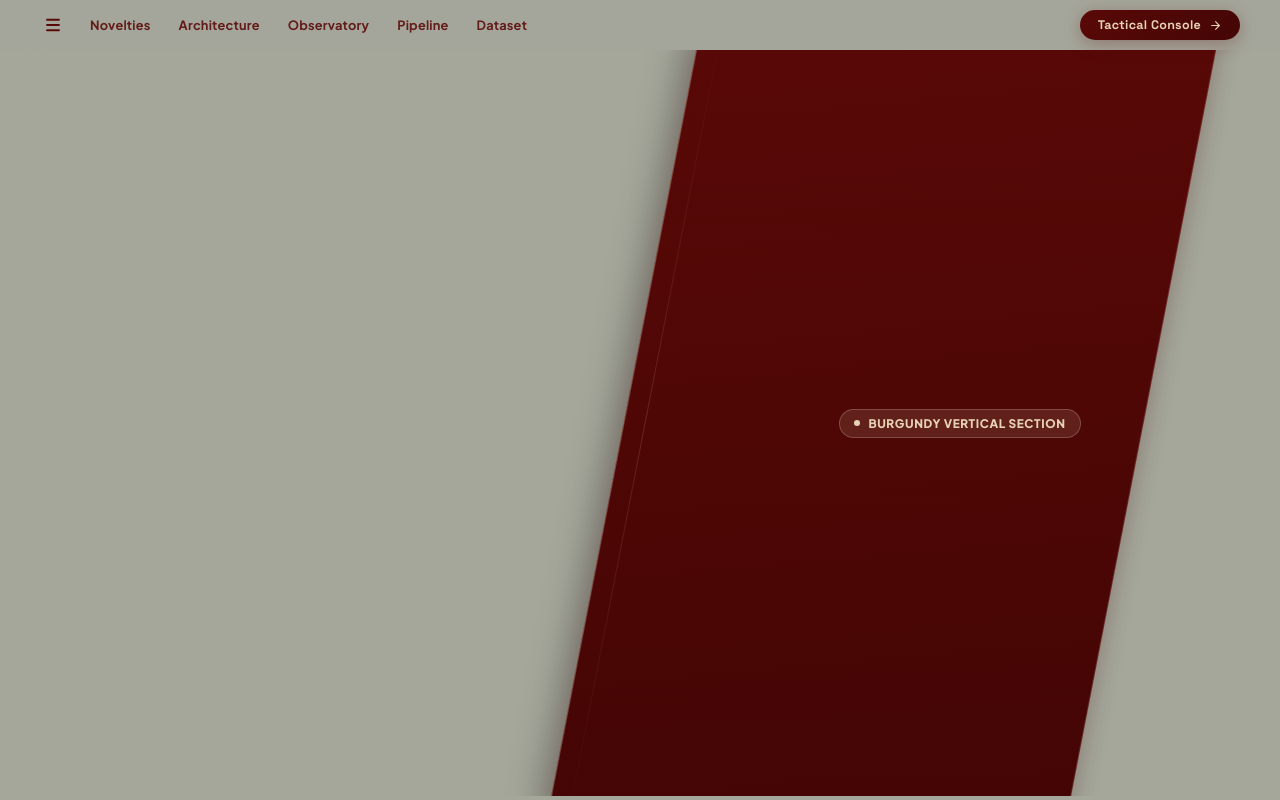
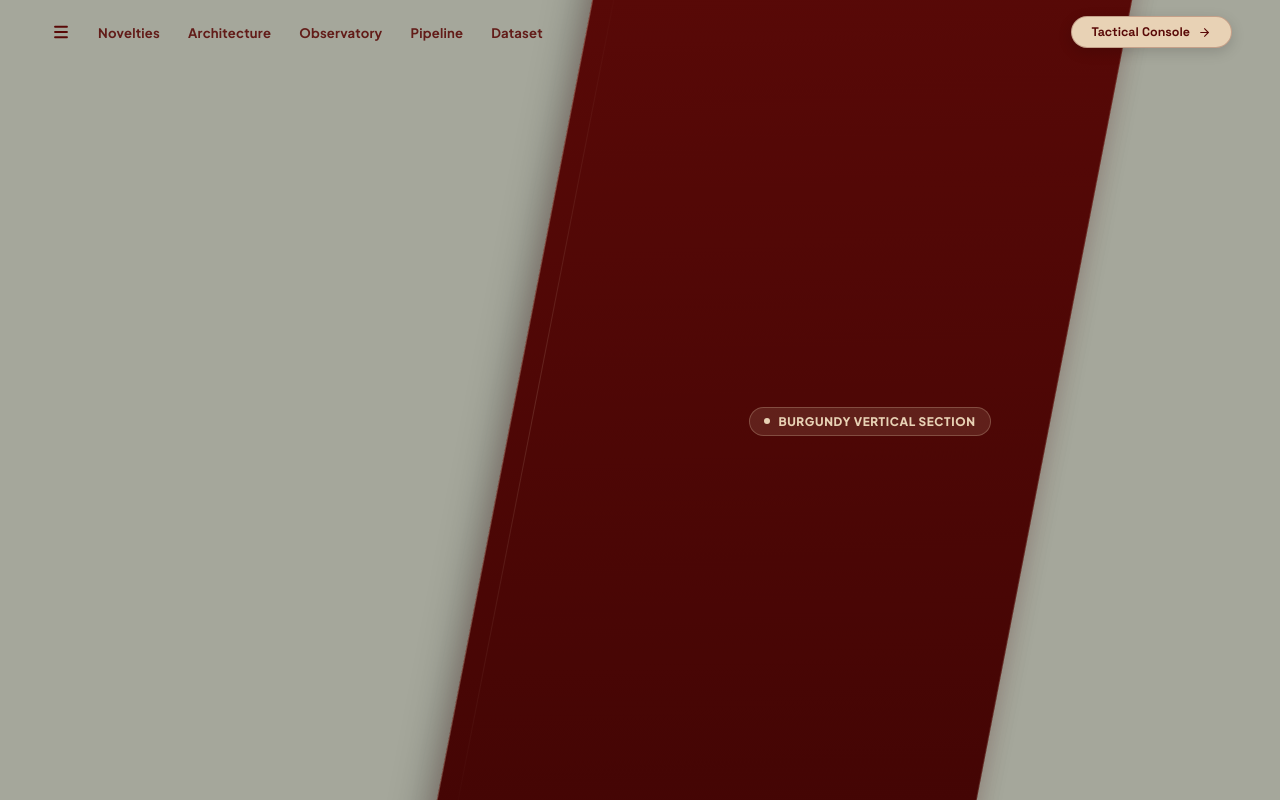
Before and after one commit to SachinYadav2446/Pitch-Lab, a React app in the folder frontend/: page / in a window 1280 px wide. Built offline with nearby package versions, Linux system fonts and the light colour scheme; the HTML template or start-up script is replaced by a standard one.

Commit message:
feat(layout): shift leaned burgundy slab left and extend full-bleed through navbar

```diff
--- a/frontend/src/components/Hero.jsx
+++ b/frontend/src/components/Hero.jsx
@@ -5,8 +5,8 @@ export default function Hero({ onLaunchStudio }) {
     <section style={{
       position: 'relative',
       width: '100%',
-      minHeight: 'calc(100vh - 54px)', // Spans top to bottom directly under navbar
-      height: 'calc(100vh - 54px)',
+      minHeight: '100vh',
+      height: '100vh',
       display: 'flex',
       alignItems: 'stretch',
       overflow: 'hidden',
@@ -24,32 +24,36 @@ export default function Hero({ onLaunchStudio }) {
         justifyContent: 'space-between',
         height: '100%'
       }}>
-        {/* Left Side Space (Reserved for the remaining 2 parts) */}
+        {/* Left Side Space (Reserved for Part 1 & Part 2) */}
         <div style={{
           flex: 1,
           zIndex: 10,
-          padding: '48px',
+          padding: '90px 48px 48px',
           display: 'flex',
           flexDirection: 'column',
           justifyContent: 'center'
         }}>
-          {/* Space reserved for Part 1 & Part 2 */}
+          {/* Content reserved for remaining sections */}
         </div>
 
-        {/* Leaned Deep Burgundy Vertical Section (Spans Top to Bottom, angled) */}
+        {/* Leaned Deep Burgundy Vertical Section
+            - Extends from Top of Screen (including Navbar) to Bottom
+            - Shifted more to the left
+            - Generous 540px width
+        */}
         <div style={{
           position: 'relative',
-          width: '520px',
-          minWidth: '460px',
+          width: '540px',
+          minWidth: '480px',
           height: '100%',
-          marginRight: '60px', // Leaning towards the right side of screen
+          marginRight: '140px', // Shifted a bit in left as requested
           zIndex: 5
         }}>
-          {/* Angled Deep Burgundy Slab (#590907) */}
+          {/* Angled Deep Burgundy Slab (#590907) Slicing from Top to Bottom */}
           <div style={{
             position: 'absolute',
-            top: '-20px',
-            bottom: '-20px',
+            top: '-40px', // Goes all the way through the navbar to the very top edge
+            bottom: '-40px', // Extends all the way to the very bottom edge
             left: 0,
             right: 0,
             background: 'linear-gradient(175deg, #590907 0%, #430504 100%)',
@@ -79,10 +83,9 @@ export default function Hero({ onLaunchStudio }) {
             flexDirection: 'column',
             justifyContent: 'center',
             alignItems: 'center',
-            padding: '48px 36px',
+            padding: '90px 36px 48px',
             color: 'var(--cream-beige)'
           }}>
-            {/* Content area ready for Part 3 */}
             <div style={{
               display: 'flex',
               alignItems: 'center',
--- a/frontend/src/components/Navbar.jsx
+++ b/frontend/src/components/Navbar.jsx
@@ -12,16 +12,19 @@ export default function Navbar({ onLaunchStudio }) {
 
   return (
     <nav className="glass-nav" style={{
-      position: 'sticky',
+      position: 'absolute',
       top: 0,
-      zIndex: 1000,
-      padding: '10px 40px',
+      left: 0,
+      right: 0,
+      zIndex: 100,
+      padding: '16px 48px',
       display: 'flex',
       alignItems: 'center',
       justifyContent: 'space-between',
       border: 'none',
       borderBottom: 'none',
-      boxShadow: 'none'
+      boxShadow: 'none',
+      background: 'transparent'
     }}>
       {/* Left-Centered Navigation Group */}
       <div style={{
@@ -29,7 +32,7 @@ export default function Navbar({ onLaunchStudio }) {
         alignItems: 'center',
         gap: '24px'
       }}>
-        {/* Three Lines Menu Icon (Click disabled for now) */}
+        {/* Three Lines Menu Icon */}
         <div
           style={{
             background: 'transparent',
@@ -59,7 +62,7 @@ export default function Navbar({ onLaunchStudio }) {
               style={{
                 textDecoration: 'none',
                 color: 'var(--burgundy-deep)',
-                fontSize: '0.80rem',
+                fontSize: '0.82rem',
                 fontWeight: 700,
                 letterSpacing: '0.2px',
                 opacity: 0.88,
@@ -80,23 +83,41 @@ export default function Navbar({ onLaunchStudio }) {
         </div>
       </div>
 
-      {/* Right Action: Compact CTA Button */}
+      {/* Right Action: Warm Cream Beige Button for High Contrast on Burgundy Slab */}
       <div style={{
         display: 'flex',
-        alignItems: 'center'
+        alignItems: 'center',
+        zIndex: 101
       }}>
         <button
           onClick={onLaunchStudio}
-          className="btn-burgundy-primary"
           style={{
+            background: 'var(--cream-beige)',
+            color: 'var(--burgundy-deep)',
+            border: '1px solid rgba(89, 9, 7, 0.25)',
             borderRadius: '20px',
-            padding: '7px 18px',
+            padding: '7px 20px',
             fontSize: '0.78rem',
-            border: 'none'
+            fontWeight: 800,
+            fontFamily: 'Space Grotesk, sans-serif',
+            cursor: 'pointer',
+            display: 'inline-flex',
+            alignItems: 'center',
+            gap: '8px',
+            boxShadow: '0 4px 14px rgba(0, 0, 0, 0.15)',
+            transition: 'all 0.2s ease'
+          }}
+          onMouseEnter={(e) => {
+            e.currentTarget.style.background = '#FFFFFF';
+            e.currentTarget.style.transform = 'translateY(-1px)';
+          }}
+          onMouseLeave={(e) => {
+            e.currentTarget.style.background = 'var(--cream-beige)';
+            e.currentTarget.style.transform = 'translateY(0)';
           }}
         >
           <span>Tactical Console</span>
-          <ArrowRight size={13} color="var(--cream-beige)" />
+          <ArrowRight size={13} color="var(--burgundy-deep)" />
         </button>
       </div>
     </nav>
--- a/frontend/src/index.css
+++ b/frontend/src/index.css
@@ -75,11 +75,11 @@ h1, h2, h3, h4, h5, .font-heading {
   background: var(--burgundy-deep);
 }
 
-/* Clean Floating Navigation (Completely Borderless & Compact) */
+/* Clean Floating Navigation (Transparent, Extends Over Hero) */
 .glass-nav {
-  background: rgba(165, 167, 155, 0.88);
-  backdrop-filter: blur(20px);
-  -webkit-backdrop-filter: blur(20px);
+  background: transparent !important;
+  backdrop-filter: none !important;
+  -webkit-backdrop-filter: none !important;
   border: none !important;
   border-bottom: none !important;
   box-shadow: none !important;
```
